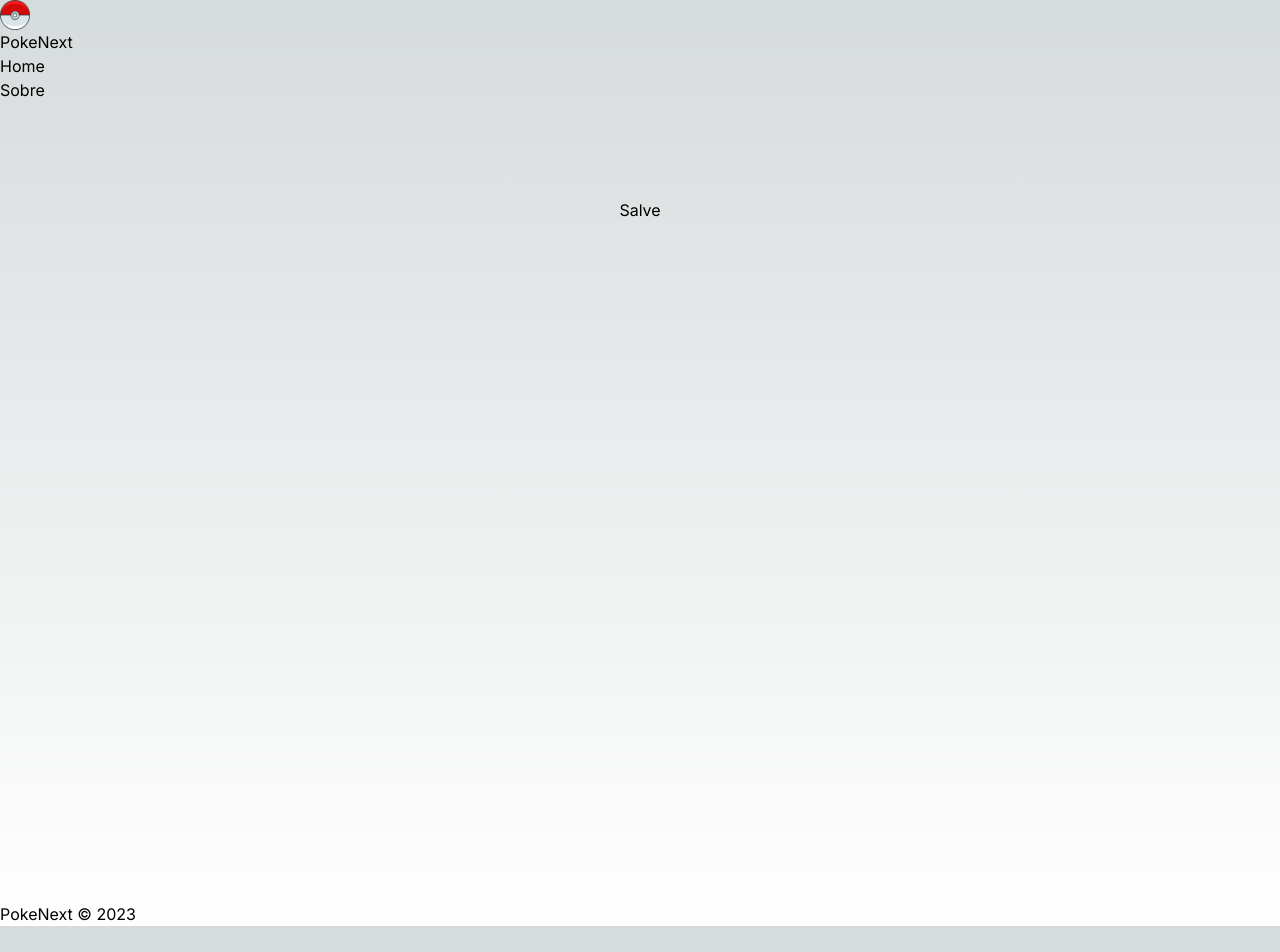
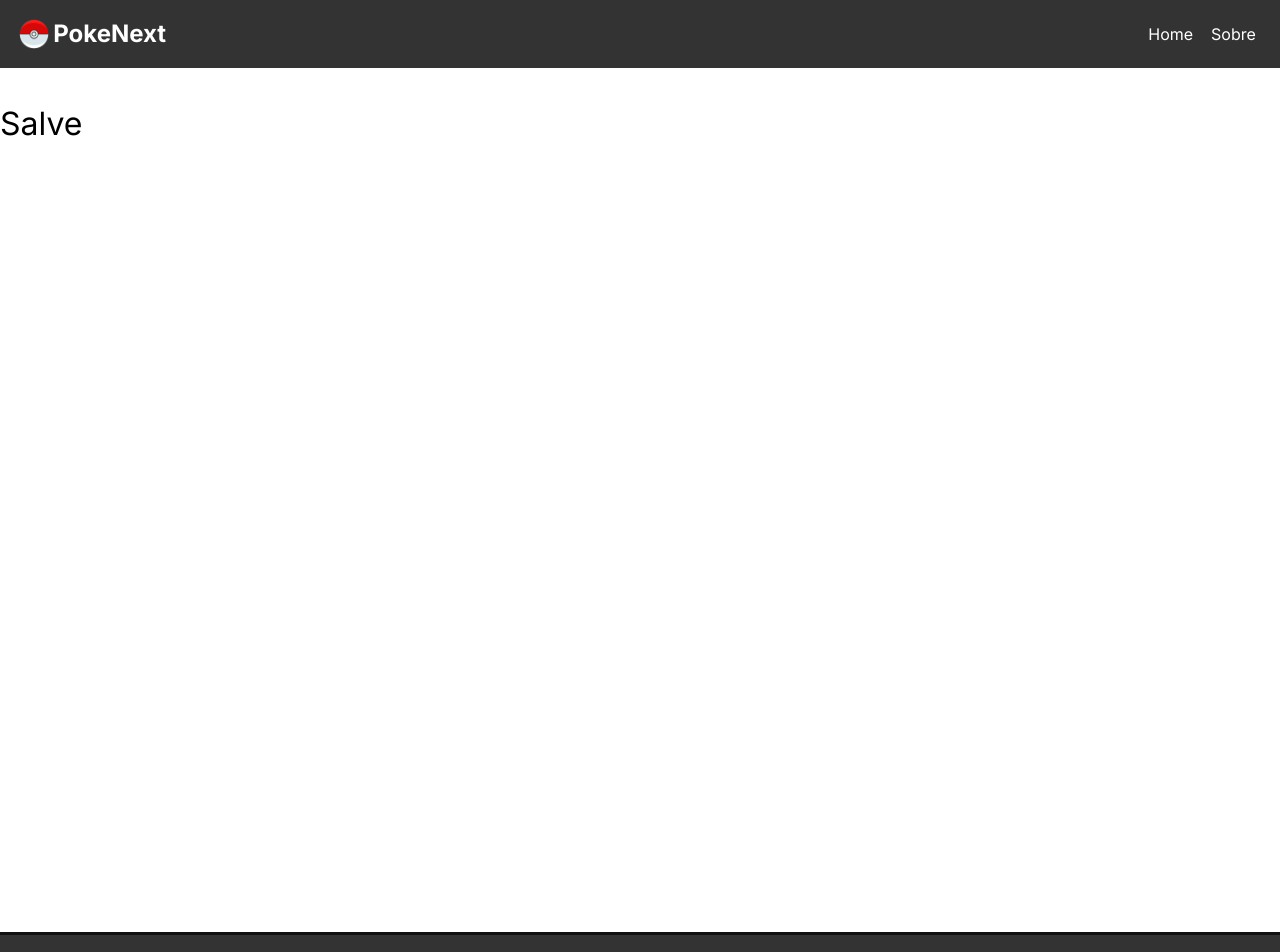
Before and after one commit to Valentim-Gab/PokeNext, a Next.js app: page / in a window 1280 px wide. Shown: the top 952 px of the page. Before the commit the page ends 926 px from the top, so only its background shows below. Built offline with nearby package versions, Linux system fonts and the light colour scheme.

Commit message:
CSS do header e footer - #20

```diff
--- a/src/app/globals.scss
+++ b/src/app/globals.scss
@@ -3,18 +3,22 @@
 @tailwind utilities;
 
 :root {
-  --foreground-rgb: 0, 0, 0;
-  --background-start-rgb: 214, 219, 220;
-  --background-end-rgb: 255, 255, 255;
+  --background-color: #fff;
+  --font-main-color: #000;
+  --dark-color: #333;
+  --light-color: #fff;
 
   @media (prefers-color-scheme: dark) {
-    --foreground-rgb: 255, 255, 255;
-    --background-start-rgb: 0, 0, 0;
-    --background-end-rgb: 0, 0, 0;
+
   }
 }
 
 body {
-  color: rgb(var(--foreground-rgb));
-  background: linear-gradient(to bottom, transparent, rgb(var(--background-end-rgb))) rgb(var(--background-start-rgb));
+  color: var(--font-main-color);
+  background: var(--background-color);
+  font-size: 16px;
+
+  h1 {
+    font-size: 2em;
+  }
 }
--- a/src/app/layout.tsx
+++ b/src/app/layout.tsx
@@ -1,8 +1,8 @@
-import Header from '@/components/header/header'
 import './globals.scss'
 import type { Metadata } from 'next'
 import { Inter } from 'next/font/google'
 import Footer from '@/components/footer'
+import Header from '@/components/header/header'
 
 const inter = Inter({ subsets: ['latin'] })
 
@@ -18,9 +18,11 @@ export default function RootLayout({
 }) {
   return (
     <html lang="pt-br">
-      <Header />
-      <body className={inter.className}>{children}</body>
-      <Footer />
+      <body className={inter.className}>
+        <Header />
+        {children}
+        <Footer />
+      </body>
     </html>
   )
 }
--- a/src/app/page.tsx
+++ b/src/app/page.tsx
@@ -1,6 +1,6 @@
 export default function Home() {
   return (
-    <main className="flex min-h-screen flex-col items-center justify-between p-24">
+    <main className="flex min-h-screen flex-col">
       <h1>Salve</h1>
     </main>
   )
--- /dev/null
+++ b/src/components/footer.scss
@@ -0,0 +1,11 @@
+.footer {
+  background-color: var(--dark-color);
+  height: 150px;
+  margin-top: 2em;
+  border-top: 3px solid #111;
+  color: var(--light-color);
+
+  span {
+    font-weight: bold;
+  }
+}
--- a/src/components/footer.tsx
+++ b/src/components/footer.tsx
@@ -1,8 +1,9 @@
 import React from 'react'
+import './footer.scss'
 
 export default function Footer() {
   return (
-    <footer>
+    <footer className="footer flex items-center justify-center">
       <p>
         <span>PokeNext</span> &copy; 2023
       </p>
--- /dev/null
+++ b/src/components/header/header.scss
@@ -0,0 +1,26 @@
+.header {
+  background-color: var(--dark-color);
+  color: #fff;
+  margin-bottom: 2em;
+  padding: 1em 1.2em;
+
+  .title-logo {
+    font-size: 1.5em;
+    font-weight: bold;
+  }
+
+  .navbar {
+    ul {
+      a {
+        color: var(--light-color);
+        padding: 5px;
+        border-bottom: 2px solid transparent;
+        transition: 0.4s;
+
+        &:hover {
+          border-bottom: 2px solid var(--light-color);
+        }
+      }
+    }
+  }
+}
--- a/src/components/header/header.tsx
+++ b/src/components/header/header.tsx
@@ -1,20 +1,21 @@
 import React from 'react'
 import Image from 'next/image'
 import Navbar from './navbar'
+import './header.scss'
 
 export default function Header() {
   return (
-    <header>
-      <div>
+    <header className="header flex items-center justify-between">
+      <div className="flex justify-between items-center gap-1">
         <Image
           src="/images/pokeball.png"
           width={30}
           height={30}
           alt="Logo de Pokebola"
         />
-        <p>PokeNext</p>
-        <Navbar />
+        <p className="title-logo">PokeNext</p>
       </div>
+      <Navbar />
     </header>
   )
 }
--- a/src/components/header/navbar.tsx
+++ b/src/components/header/navbar.tsx
@@ -3,8 +3,8 @@ import React from 'react'
 
 export default function Navbar() {
   return (
-    <nav>
-      <ul>
+    <nav className="navbar">
+      <ul className="flex justify-beetwen items-center gap-2">
         <li>
           <Link href="/">Home</Link>
         </li>
```
